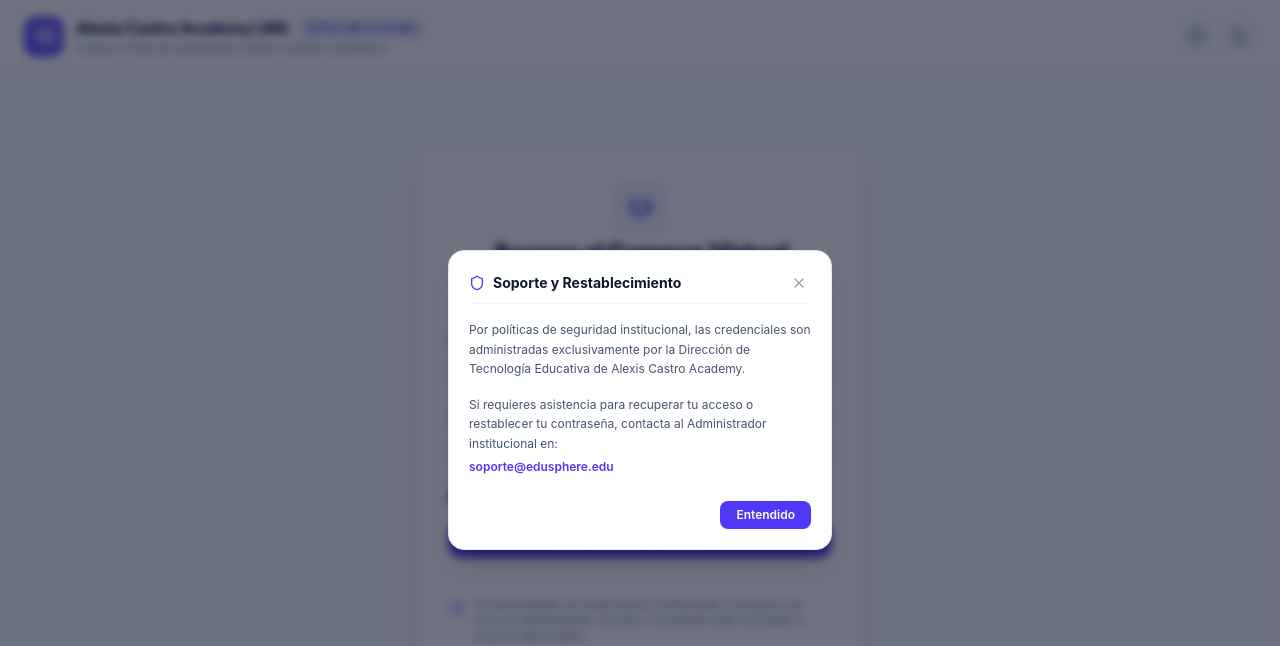
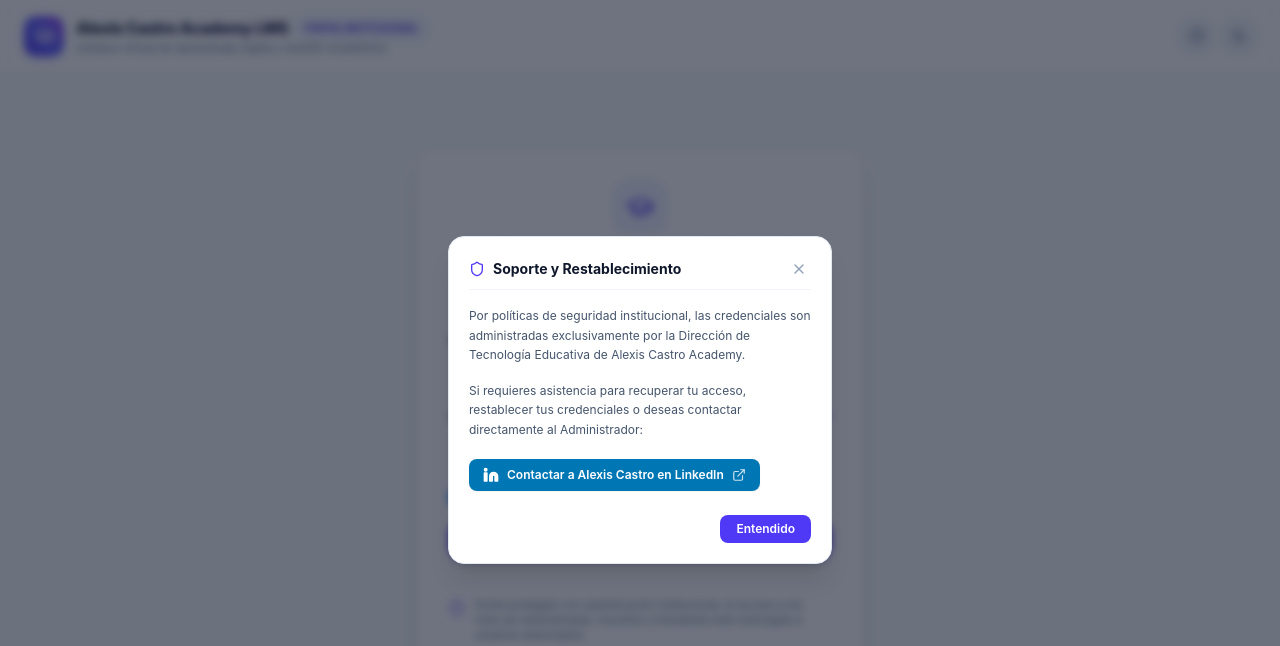
Before and after one commit to Alexis645-tech/Plataforma-E-learning, a React (Vite) app: page / in a window 1280 px wide. Both pictures are taken after a click on the button 1197 px from the left and 36 px from the top of the page. Shown: the top 646 px of the page. Built offline with nearby package versions, Linux system fonts and the light colour scheme.

Commit message:
feat(auth): add LinkedIn contact button to login screen
Update the support section in the login view to provide a direct link to the administrator's LinkedIn profile for access-related inquiries.

```diff
--- a/src/components/auth/LoginScreen.tsx
+++ b/src/components/auth/LoginScreen.tsx
@@ -13,7 +13,9 @@
   Moon,
   HelpCircle,
   X,
-  CheckCircle2
+  CheckCircle2,
+  Linkedin,
+  ExternalLink
 } from 'lucide-react';
 
 export const LoginScreen: React.FC = () => {
@@ -250,12 +252,20 @@
               Por políticas de seguridad institucional, las credenciales son administradas exclusivamente por la Dirección de Tecnología Educativa de Alexis Castro Academy.
             </p>
             <p className="text-xs text-slate-600 dark:text-slate-400 leading-relaxed">
-              Si requieres asistencia para recuperar tu acceso o restablecer tu contraseña, contacta al Administrador institucional en:
-              <br />
-              <span className="font-semibold text-indigo-600 dark:text-indigo-400 mt-1 inline-block">
-                soporte@edusphere.edu
-              </span>
+              Si requieres asistencia para recuperar tu acceso, restablecer tus credenciales o deseas contactar directamente al Administrador:
             </p>
+            <div className="pt-1">
+              <a
+                href="https://www.linkedin.com/in/alexis-castro-ba1384203"
+                target="_blank"
+                rel="noopener noreferrer"
+                className="inline-flex items-center gap-2 px-3.5 py-2 rounded-lg bg-[#0077B5] hover:bg-[#005E93] text-white text-xs font-semibold shadow-xs transition-colors group"
+              >
+                <Linkedin className="w-4 h-4 fill-white" />
+                <span>Contactar a Alexis Castro en LinkedIn</span>
+                <ExternalLink className="w-3.5 h-3.5 opacity-80 group-hover:translate-x-0.5 transition-transform" />
+              </a>
+            </div>
             <div className="pt-2 flex justify-end">
               <button
                 onClick={() => setShowHelpModal(false)}
```
